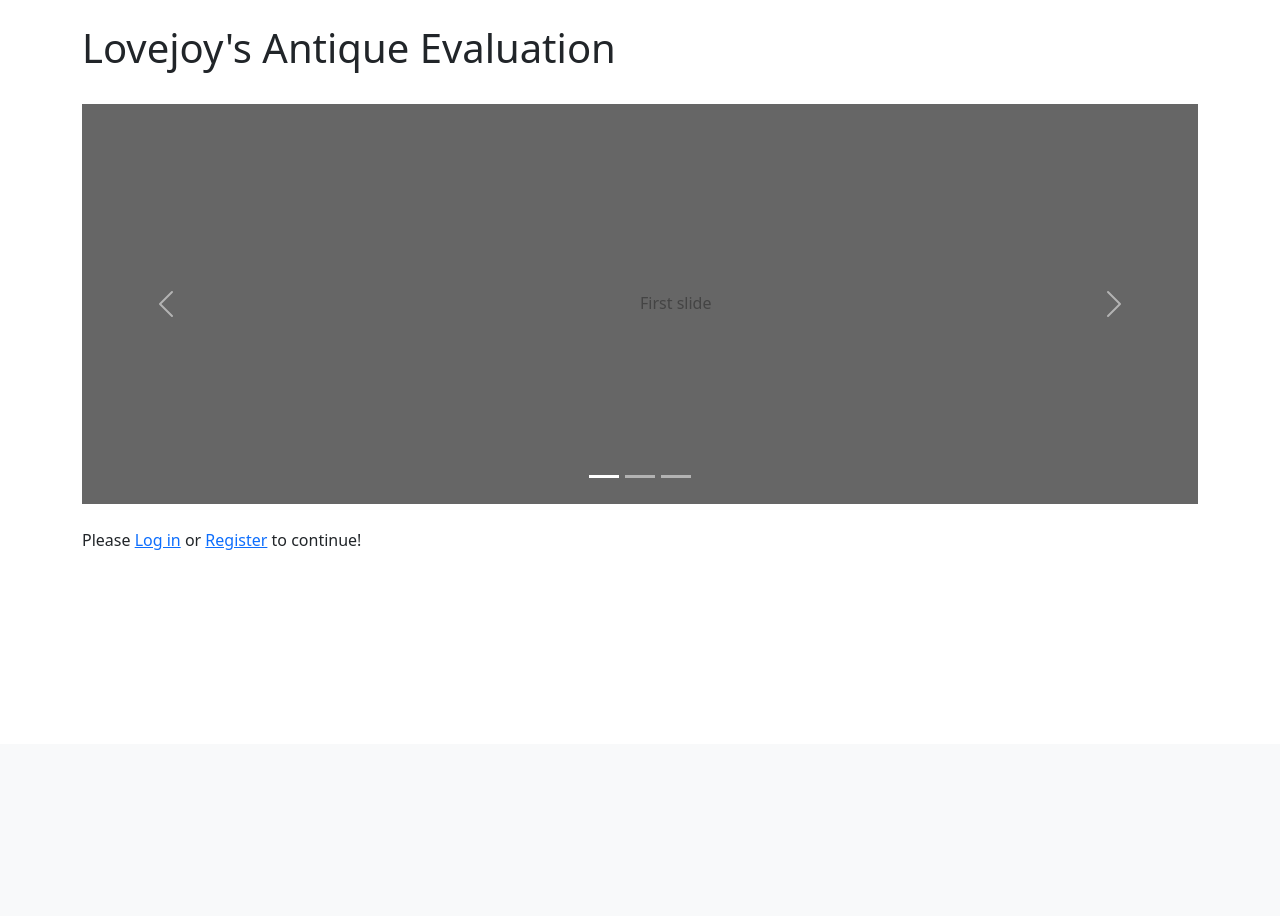
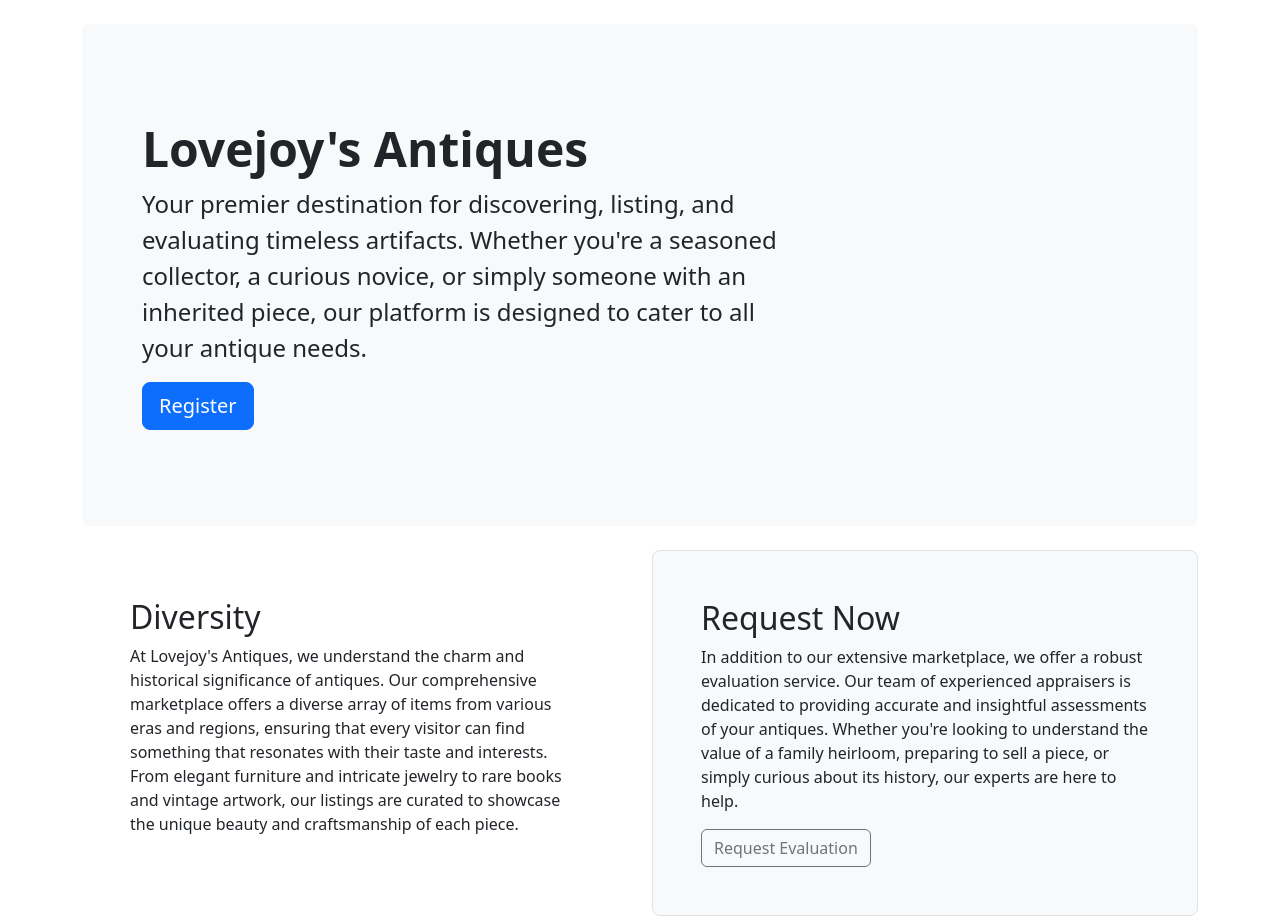
Before and after one commit to TedAlden/antique-web-app, a Flask app: page / in a window 1280 px wide. Shown: the part 56-972 px from the top of the page. Before the commit the page ends 606 px from the top, so only its background shows below. Run offline with Flask 3, Linux system fonts and the light colour scheme; some libraries are stand-ins or nearby versions.

Commit message:
Updated home page

```diff
--- a/templates/index.html
+++ b/templates/index.html
@@ -2,60 +2,26 @@
 {% block title %}Home{% endblock %}
 {% block content %}
 <br>
-<h1>Lovejoy's Antique Evaluation</h1>
-<br>
-<div id="carouselExample" class="carousel slide">
-    <div class="carousel-indicators">
-        <button type="button" data-bs-target="#carouselExampleIndicators" data-bs-slide-to="0" class="active" aria-current="true" aria-label="Slide 1"></button>
-        <button type="button" data-bs-target="#carouselExampleIndicators" data-bs-slide-to="1" aria-label="Slide 2"></button>
-        <button type="button" data-bs-target="#carouselExampleIndicators" data-bs-slide-to="2" aria-label="Slide 3"></button>
+<div class="p-5 mb-4 bg-body-tertiary rounded-3">
+    <div class="container-fluid py-5">
+        <h1 class="display-5 fw-bold">Lovejoy's Antiques</h1>
+        <p class="col-md-8 fs-4">Your premier destination for discovering, listing, and evaluating timeless artifacts. Whether you're a seasoned collector, a curious novice, or simply someone with an inherited piece, our platform is designed to cater to all your antique needs.</p>
+        <a class="btn btn-primary btn-lg" href="{{ url_for('register') }}">Register</a>
     </div>
-    <div class="carousel-inner">
-        <div class="carousel-item active">
-            <!-- <img src="..." class="d-block w-100" alt="..."> -->
-            <svg class="bd-placeholder-img bd-placeholder-img-lg d-block w-100" width="800" height="400"
-                xmlns="http://www.w3.org/2000/svg" role="img" aria-label="Placeholder: Second slide"
-                preserveAspectRatio="xMidYMid slice" focusable="false">
-                <title>Placeholder</title>
-                <rect width="100%" height="100%" fill="#666"></rect>
-                <text x="50%" y="50%" fill="#444" dy=".3em">First slide</text>
-            </svg>
-        </div>
-        <div class="carousel-item">
-            <svg class="bd-placeholder-img bd-placeholder-img-lg d-block w-100" width="800" height="400"
-                xmlns="http://www.w3.org/2000/svg" role="img" aria-label="Placeholder: Second slide"
-                preserveAspectRatio="xMidYMid slice" focusable="false">
-                <title>Placeholder</title>
-                <rect width="100%" height="100%" fill="#777"></rect>
-                <text x="50%" y="50%" fill="#444" dy=".3em">Second slide</text>
-            </svg>
-        </div>
-        <div class="carousel-item">
-            <svg class="bd-placeholder-img bd-placeholder-img-lg d-block w-100" width="800" height="400"
-                xmlns="http://www.w3.org/2000/svg" role="img" aria-label="Placeholder: Second slide"
-                preserveAspectRatio="xMidYMid slice" focusable="false">
-                <title>Placeholder</title>
-                <rect width="100%" height="100%" fill="#888"></rect>
-                <text x="50%" y="50%" fill="#444" dy=".3em">Third slide</text>
-            </svg>
+</div>
+<div class="row align-items-md-stretch">
+    <div class="col-md-6">
+        <div class="h-100 p-5 rounded-3">
+            <h2>Diversity</h2>
+            <p>At Lovejoy's Antiques, we understand the charm and historical significance of antiques. Our comprehensive marketplace offers a diverse array of items from various eras and regions, ensuring that every visitor can find something that resonates with their taste and interests. From elegant furniture and intricate jewelry to rare books and vintage artwork, our listings are curated to showcase the unique beauty and craftsmanship of each piece.</p>
         </div>
     </div>
-    <button class="carousel-control-prev" type="button" data-bs-target="#carouselExample" data-bs-slide="prev">
-        <span class="carousel-control-prev-icon" aria-hidden="true"></span>
-        <span class="visually-hidden">Previous</span>
-    </button>
-    <button class="carousel-control-next" type="button" data-bs-target="#carouselExample" data-bs-slide="next">
-        <span class="carousel-control-next-icon" aria-hidden="true"></span>
-        <span class="visually-hidden">Next</span>
-    </button>
+    <div class="col-md-6">
+        <div class="h-100 p-5 bg-body-tertiary border rounded-3">
+            <h2>Request Now</h2>
+            <p>In addition to our extensive marketplace, we offer a robust evaluation service. Our team of experienced appraisers is dedicated to providing accurate and insightful assessments of your antiques. Whether you're looking to understand the value of a family heirloom, preparing to sell a piece, or simply curious about its history, our experts are here to help.</p>
+            <a class="btn btn-outline-secondary" href="{{ url_for('request_evaluation') }}">Request Evaluation</a>
+        </div>
+    </div>
 </div>
-<br>
-
-{% if session['logged_in'] %}
-<li><a href="{{ url_for('request_evaluation') }}">Request Evaluation</a></li>
-<li><a href="{{ url_for('my_evaluations') }}">My Evaluations</a></li>
-{% endif %}
-{% if not session['logged_in'] %}
-<span>Please <a href="{{ url_for('login') }}">Log in</a> or <a href="{{ url_for('register') }}">Register</a> to continue!</span>
-{% endif %}
 {% endblock %}
```
